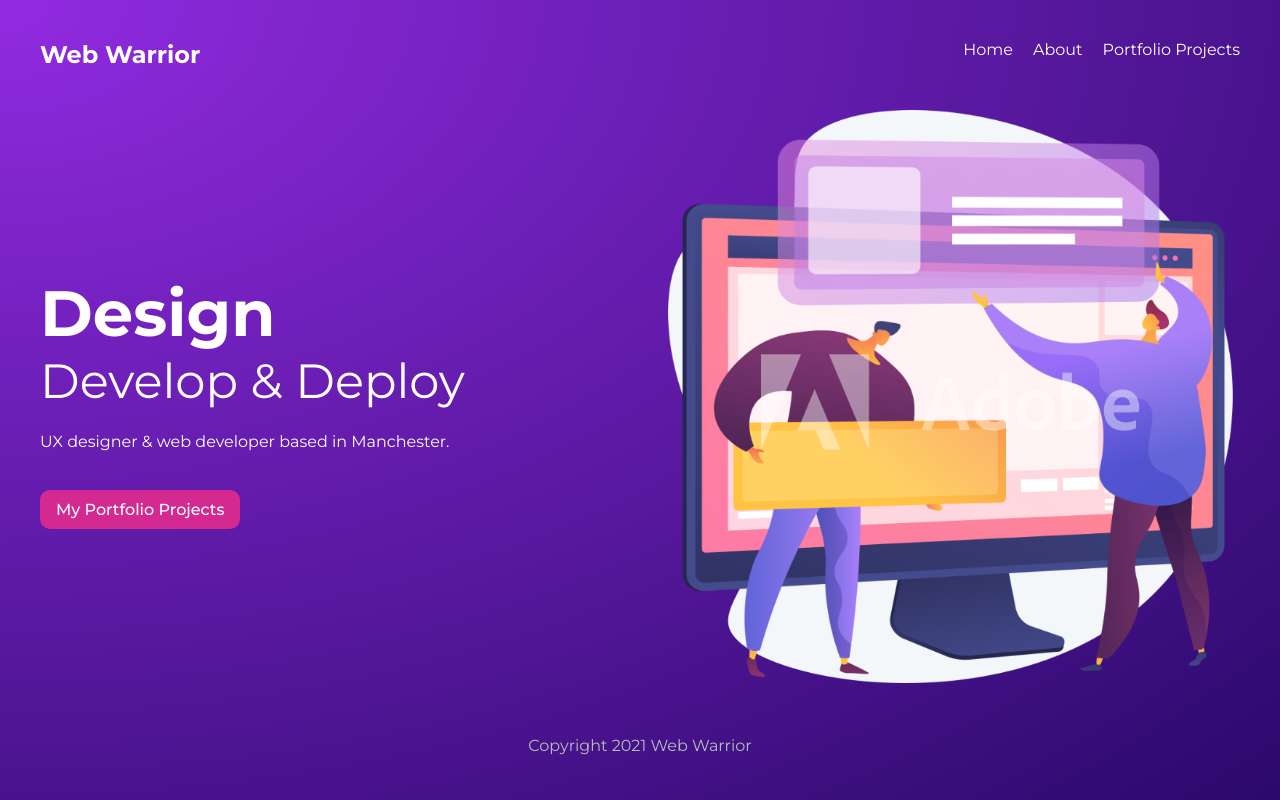
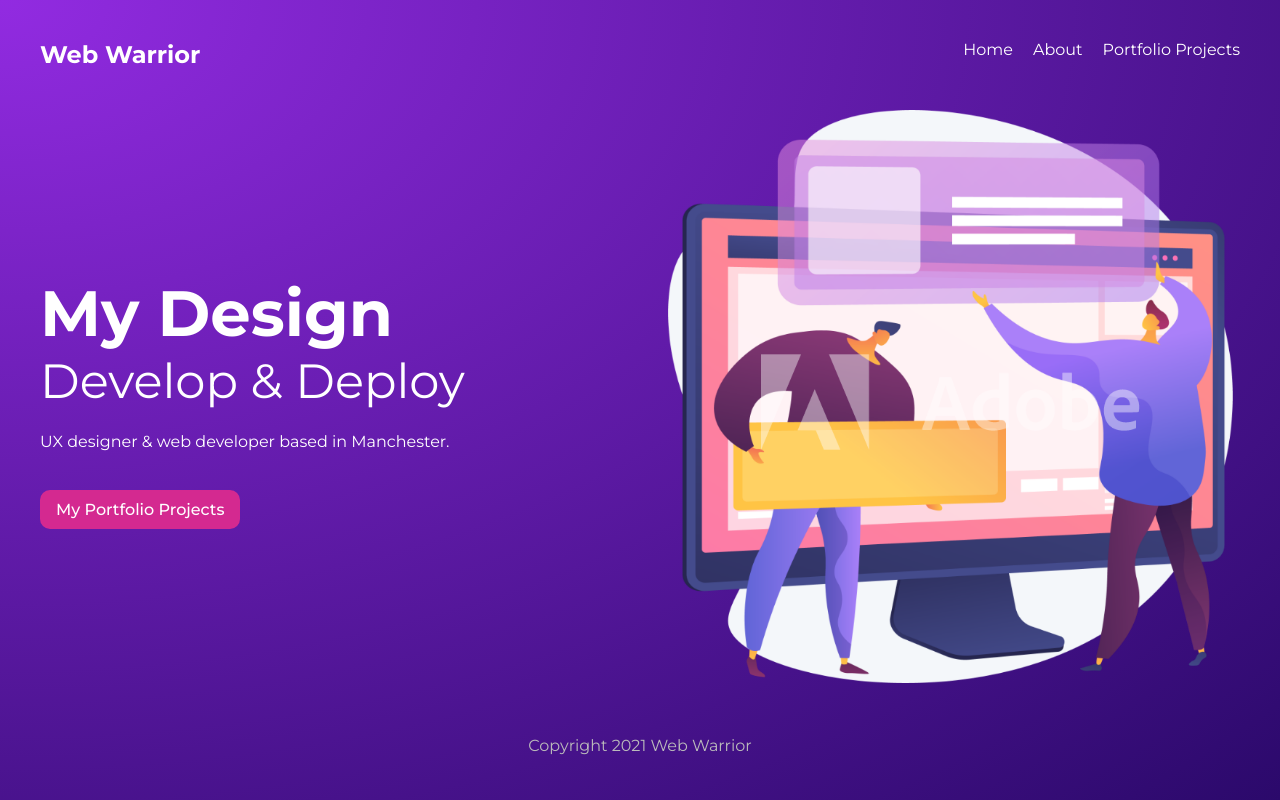
Before and after one commit to aimanharith67/web-warrior-gatsby, a Gatsby site: page / in a window 1280 px wide. Built offline with nearby package versions, Linux system fonts and the light colour scheme; Gatsby itself is replaced by a stand-in of ours.

Commit message:
1st changes

```diff
--- a/src/pages/index.js
+++ b/src/pages/index.js
@@ -10,7 +10,7 @@ export default function Home({data}) {
     <Layout>
       <section className={styles.header}>
         <div>
-          <h2>Design</h2>
+          <h2>My Design</h2>
           <h3>Develop & Deploy</h3>
           <p>UX designer & web developer based in Manchester.</p>
           <Link className={styles.btn} to="/projects">My Portfolio Projects</Link>
```
